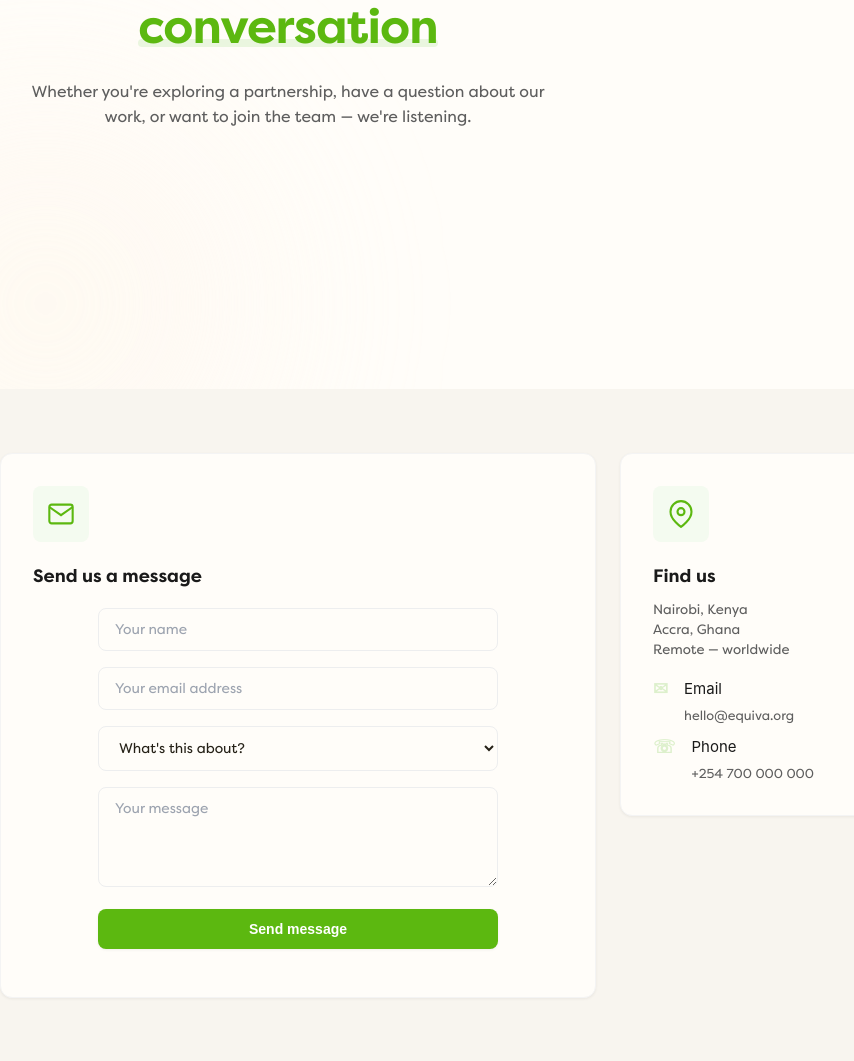
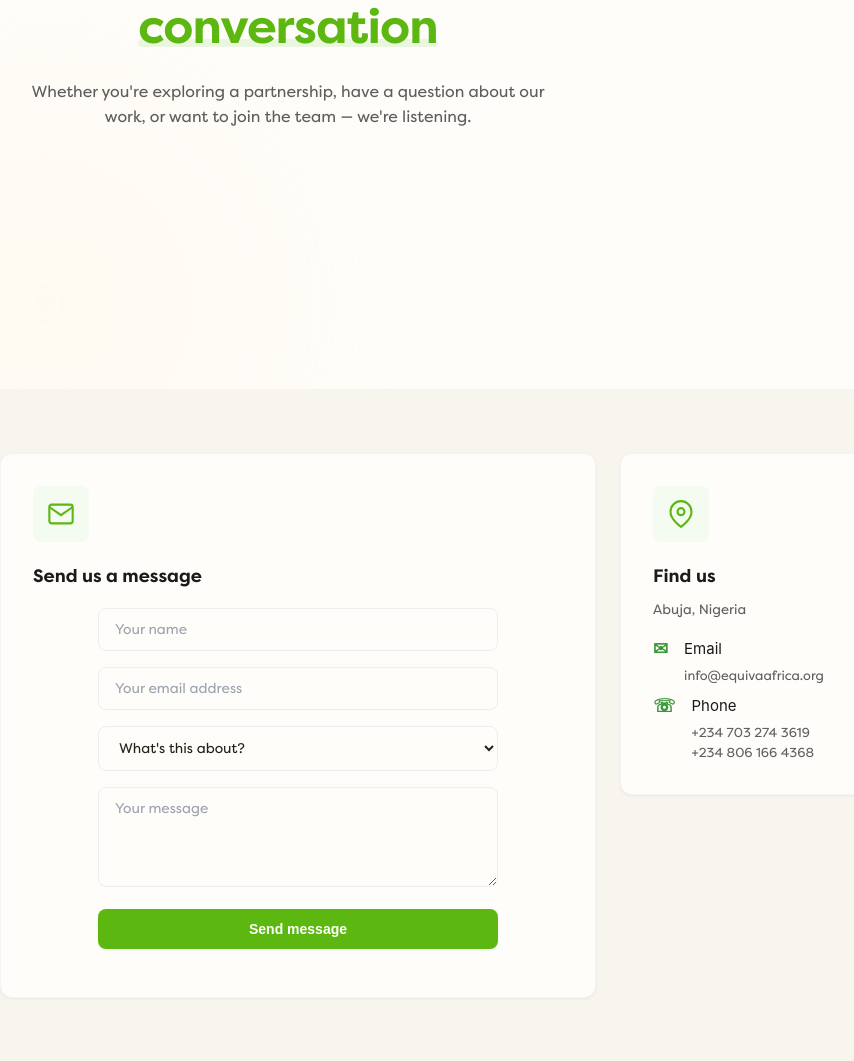
Before and after one commit to iyke497/Equiva, a Flask app: page /contact in a window 1280 px wide. Shown: the part 411-1472 px from the top of the page, without its empty margins (32-886 px from the left). Run offline with Flask 3, Linux system fonts and the light colour scheme; some libraries are stand-ins or nearby versions; some web fonts are replaced.

Commit message:
Edit contact page with information

```diff
--- a/static/css/styles.css
+++ b/static/css/styles.css
@@ -1289,6 +1289,14 @@ h1, h2, h3, h4, h5, h6 {
     font-size: 18px;
 }
 
+.contact-icon {
+    color: var(--green-mid-dark);
+}
+
+[data-theme="dark"] .contact-icon {
+    color: var(--green-light);
+}
+
 .btn-card-mt {
     margin-top: var(--space-16);
 }
--- a/templates/contact.html
+++ b/templates/contact.html
@@ -69,20 +69,21 @@
                         </svg>
                     </div>
                     <h3 class="service-title">Find us</h3>
-                    <p class="service-description">Nairobi, Kenya<br>Accra, Ghana<br>Remote — worldwide</p>
+                    <p class="service-description">Abuja, Nigeria</p>
                     <div class="about-values about-values-tight">
                         <div class="value-item">
-                            <span class="value-number value-number-sm">✉</span>
+                            <span class="value-number value-number-sm contact-icon">✉</span>
                             <div class="value-content">
                                 <h5>Email</h5>
-                                <p>hello@equiva.org</p>
+                                <p>info@equivaafrica.org</p>
                             </div>
                         </div>
                         <div class="value-item">
-                            <span class="value-number value-number-sm">☏</span>
+                            <span class="value-number value-number-sm contact-icon">☏</span>
                             <div class="value-content">
                                 <h5>Phone</h5>
-                                <p>+254 700 000 000</p>
+                                <p>+234 703 274 3619</p>
+                                <p>+234 806 166 4368</p>
                             </div>
                         </div>
                     </div>
```
